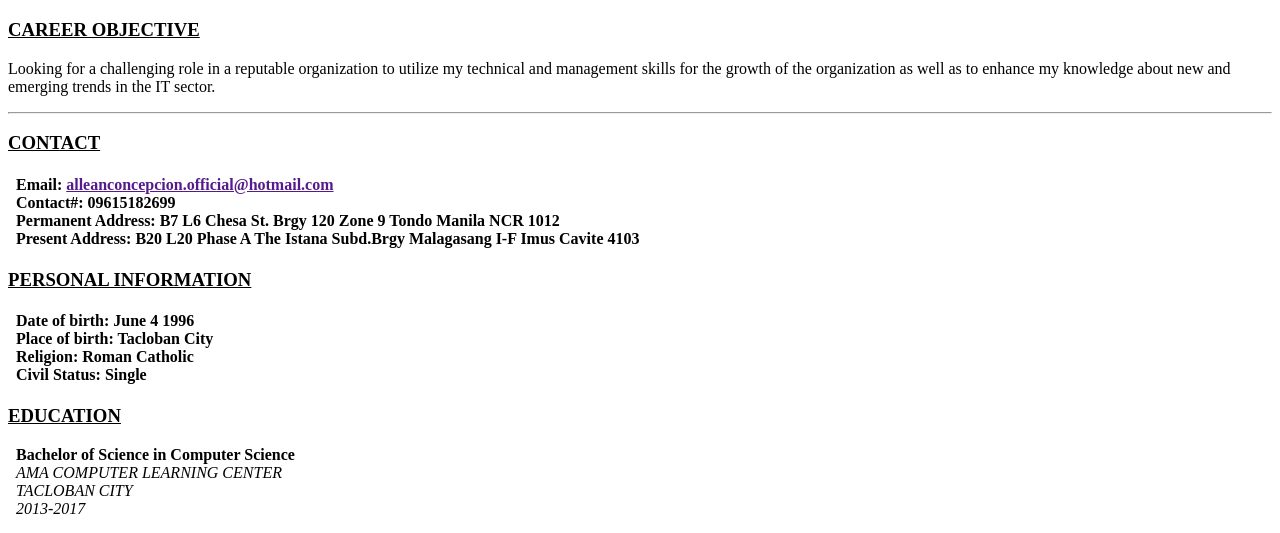
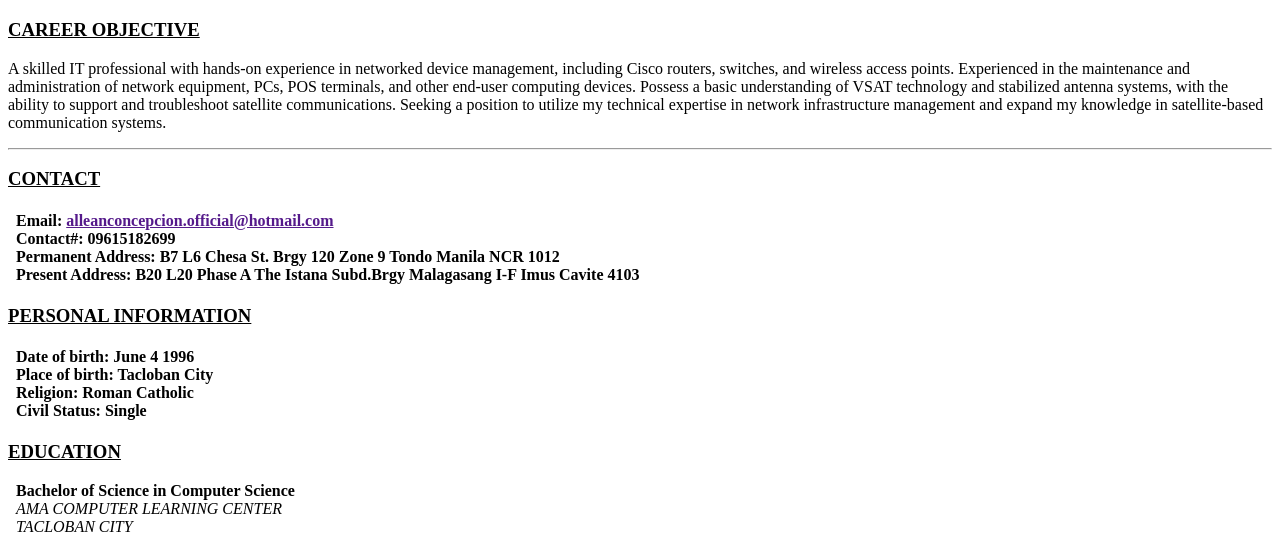
Before and after one commit to monsters101/html-resume, a plain HTML site: page index.html in a window 1280 px wide. Shown: the part 273-806 px from the top of the page. Drawn offline with Linux system fonts and the light colour scheme.

Commit message:
index.html

```diff
--- a/index.html
+++ b/index.html
@@ -10,10 +10,9 @@
     <h1>ALLEAN S. CONCEPCION</h1>
     <h3><u>CAREER OBJECTIVE</u></h3>
     <p>
-        Looking for a challenging role in a reputable organization to utilize
-        my technical and management skills for the growth of the
-        organization as well as to enhance my knowledge about new and
-        emerging trends in the IT sector.<br />
+        A skilled IT professional with hands-on experience in networked device management, including Cisco routers, switches, and wireless access points.
+        Experienced in the maintenance and administration of network equipment, PCs, POS terminals, and other end-user computing devices.
+        Possess a basic understanding of VSAT technology and stabilized antenna systems, with the ability to support and troubleshoot satellite communications. Seeking a position to utilize my technical expertise in network infrastructure management and expand my knowledge in satellite-based communication systems.<br />
     </p>
     <hr />
     <h3><u>CONTACT</u></h3>
```
